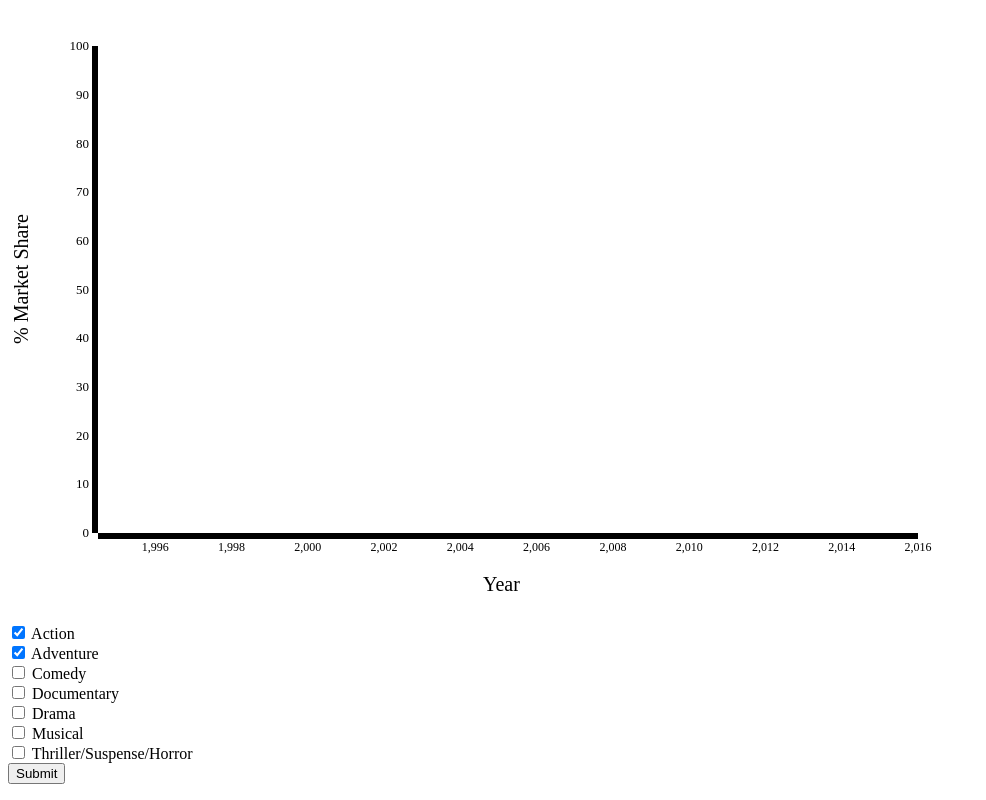
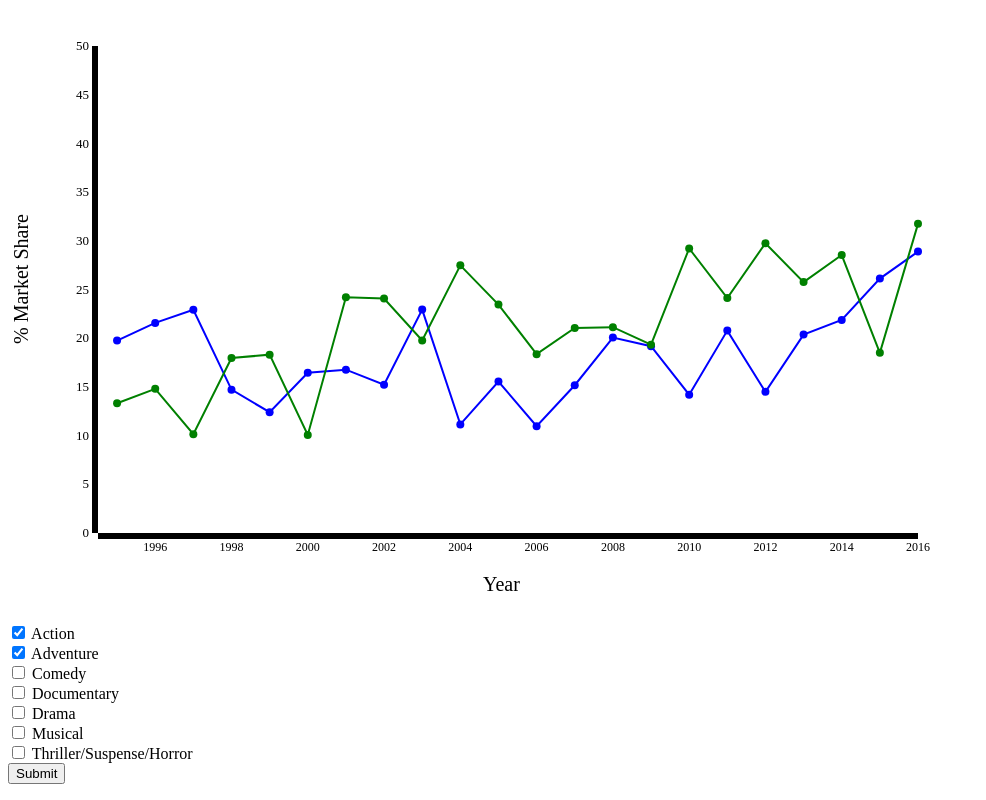
Before and after one commit to nicole-tan/3300FinalProject, a plain HTML site: page index.html in a window 1280 px wide. Both pictures are taken after a click on the input "Submit". Shown: the part 52-852 px from the top of the page, without its empty margins (0-986 px from the left). Drawn offline with nearby package versions, Linux system fonts and the light colour scheme; files whose address does not match are found by name.

Commit message:
Added files via upload
added graphing functionality

```diff
--- a/index.html
+++ b/index.html
@@ -27,16 +27,17 @@
 		var genreWidth = 1000,
     		genreHeight = 667,
     		padding = 90;
-    	var genreMap;
+
+    	var genreMap, shareArray;
 
     	var svgGenre = d3.select("#genreMarket").append("svg")
     		.attr("width", genreWidth)
     		.attr("height", genreHeight);
 
     	var xScale = d3.scale.linear().domain([1994.5,2016]).range([padding, genreWidth-padding]);
-    	var yScale = d3.scale.linear().domain([0,100]).range([genreHeight-padding, padding]);
+    	var yScale = d3.scale.linear().domain([0,50]).range([genreHeight-padding, padding]);
 
-    	var xAxis = d3.svg.axis().scale(xScale).orient("bottom");
+    	var xAxis = d3.svg.axis().scale(xScale).orient("bottom").tickFormat(d3.format("d"));
     	var yAxis = d3.svg.axis().scale(yScale).orient("left");
 
     	svgGenre.append("g").attr("class", "axis")
@@ -53,24 +54,70 @@
 			.attr("transform", "rotate(270 80 310)");
 
 
+		//store function for making a line in variable
+		var makeLine = d3.svg.line().x(function(d) { return xScale(d.x) })
+			.y(function(d) { return yScale(d.y)});
+
+
 		function Click() {
+			//clear existing lines
+			svgGenre.selectAll("path.genreLine").remove();
+			//Get genres selected in form
 			var checkedValue = document.querySelectorAll('.genre_class:checked');
 			var checked_array = [];
 			for (var i = 0; i < checkedValue.length; i++) {
-				console.log(checkedValue[i].value);
+				//console.log(checkedValue[i].value);
+				//add genres to checked_array
 				checked_array.push(checkedValue[i].value);
 			}
-				//console.log(checked_array);
-				return false;
-		}
+
 			d3.csv("data/genreMarketShareData.csv", function(error, rows) {
-			var genreIDs = [];
-
+				//Array to keep track of ID's of data for access later
 				genreMap = d3.map(rows, function(id) {
-				genreIDs.push(id.ID);
+					//Make ID key to object in map
 					return Number(id.ID);
 				});
+
+				//for each genre selected
+				checked_array.forEach(function (d) {
+					//initialize data array
+					shareArray= [];
+					for (var j = 0; j < genreMap.size(); j++) {
+						//if the genre of data element matches selected genre
+						if (genreMap.get(j+1).Genre == d) {
+							//create object with x-val(year) and y-val(market share)
+
+							var coord = {'x': genreMap.get(j+1).Year,
+							'y': genreMap.get(j+1).Share};
+							//add "coordinate" to array
+							shareArray.push(coord);
+						}
+					}
+					//select color based on genre
+					var color;
+					if (d == "action") { color = "blue"; }
+					if (d == "adventure") { color = "green"; }
+					if (d == "comedy") { color = "orange"; }
+					if (d == "drama") { color = "purple"; }
+					if (d == "documentary") { color = "red"; }
+					if (d == "musical") { color = "pink"; }
+					if (d == "tsh") { color = "black"; }
+					//create line
+					svgGenre.append("path").attr("d", makeLine(shareArray))
+					.attr("stroke", color).attr("fill", "none").attr("stroke-width", 2).attr("class", "genreLine");
+					//create circles
+					shareArray.forEach( function (g) {
+						svgGenre.append("circle").attr("cx", xScale(g.x))
+						.attr("cy", yScale(g.y)).attr("r", 4)
+						.attr("fill", color);
+					})
 				});
+
+			});
+
+
+		}
+
 
 
 
```
Lines whose indentation alone changed are shown as unchanged.
